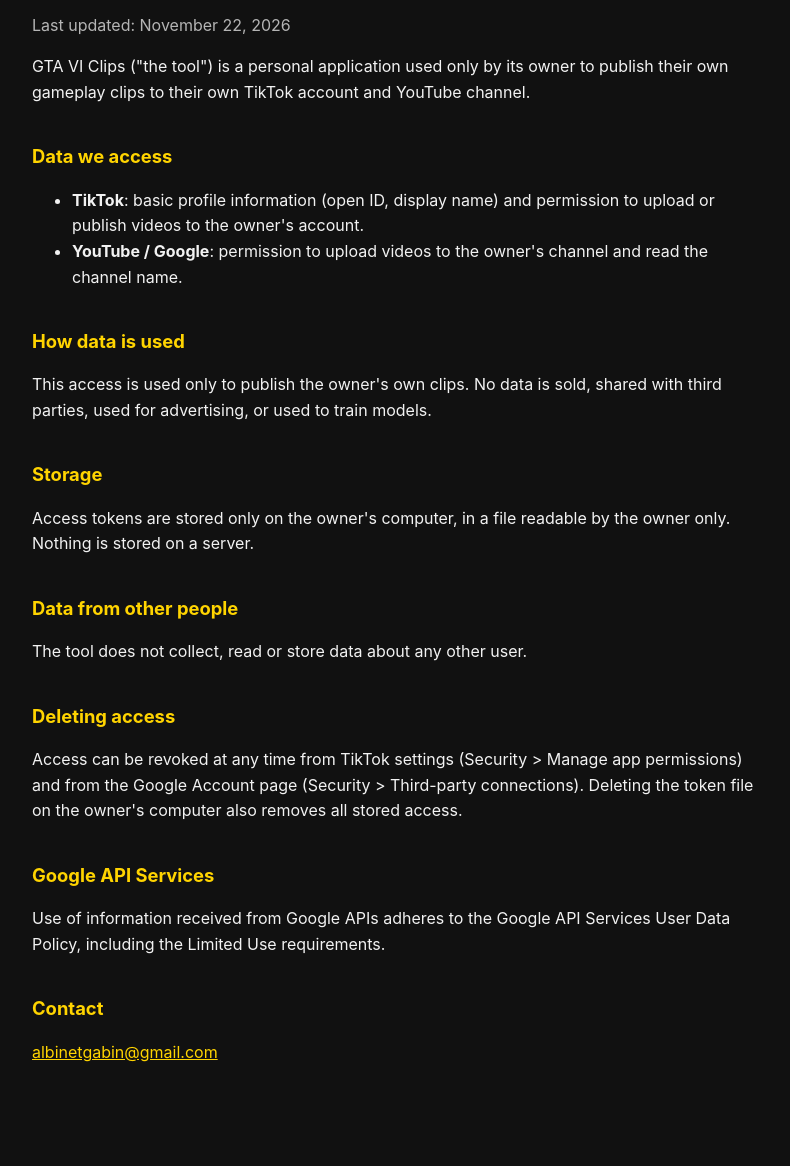
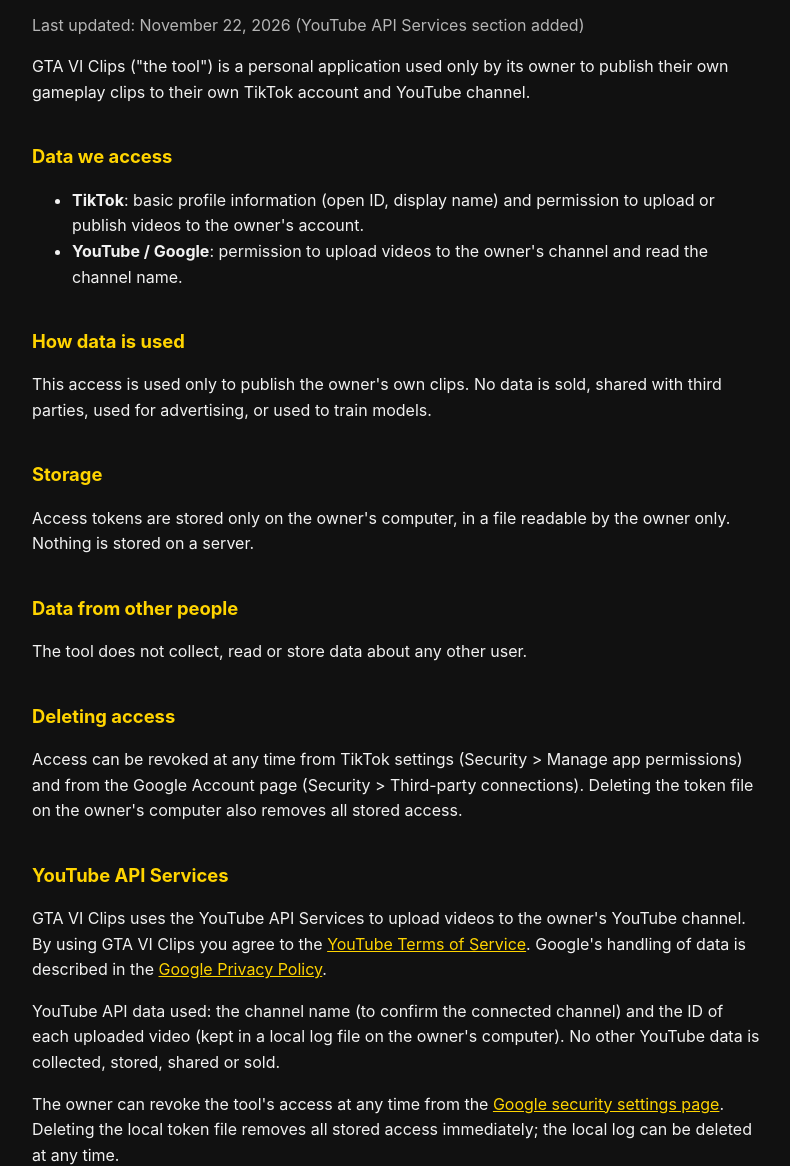
Before and after one commit to gabinouille-ux/gabinouille-ux.github.io, a plain HTML site: page privacy.html in a window 1280 px wide. Shown: the part 136-1302 px from the top of the page, without its empty margins (244-1034 px from the left). Before the commit the page ends 1281 px from the top, so only its background shows below. Drawn offline with Linux system fonts and the light colour scheme.

Commit message:
Update privacy.html

```diff
--- a/privacy.html
+++ b/privacy.html
@@ -1,7 +1,7 @@
 <!doctype html><html lang="en"><head><meta charset="utf-8"><meta name="viewport" content="width=device-width,initial-scale=1">
 <title>Privacy Policy</title><link rel="stylesheet" href="style.css"></head><body><main>
 <nav><a href="index.html">Home</a><a href="privacy.html">Privacy Policy</a><a href="terms.html">Terms of Service</a></nav>
-<h1>Privacy Policy</h1><p class="muted">Last updated: November 22, 2026</p>
+<h1>Privacy Policy</h1><p class="muted">Last updated: November 22, 2026 (YouTube API Services section added)</p>
 <p>GTA VI Clips ("the tool") is a personal application used only by its owner to publish their own gameplay clips to their own TikTok account and YouTube channel.</p>
 <h2>Data we access</h2>
 <ul><li><b>TikTok</b>: basic profile information (open ID, display name) and permission to upload or publish videos to the owner's account.</li>
@@ -14,6 +14,10 @@
 <p>The tool does not collect, read or store data about any other user.</p>
 <h2>Deleting access</h2>
 <p>Access can be revoked at any time from TikTok settings (Security &gt; Manage app permissions) and from the Google Account page (Security &gt; Third-party connections). Deleting the token file on the owner's computer also removes all stored access.</p>
+<h2>YouTube API Services</h2>
+<p>GTA VI Clips uses the YouTube API Services to upload videos to the owner's YouTube channel. By using GTA VI Clips you agree to the <a href="https://www.youtube.com/t/terms">YouTube Terms of Service</a>. Google's handling of data is described in the <a href="https://policies.google.com/privacy">Google Privacy Policy</a>.</p>
+<p>YouTube API data used: the channel name (to confirm the connected channel) and the ID of each uploaded video (kept in a local log file on the owner's computer). No other YouTube data is collected, stored, shared or sold.</p>
+<p>The owner can revoke the tool's access at any time from the <a href="https://security.google.com/settings/security/permissions">Google security settings page</a>. Deleting the local token file removes all stored access immediately; the local log can be deleted at any time.</p>
 <h2>Google API Services</h2>
 <p>Use of information received from Google APIs adheres to the Google API Services User Data Policy, including the Limited Use requirements.</p>
 <h2>Contact</h2><p><a href="mailto:albinetgabin@gmail.com">albinetgabin@gmail.com</a></p>
```
